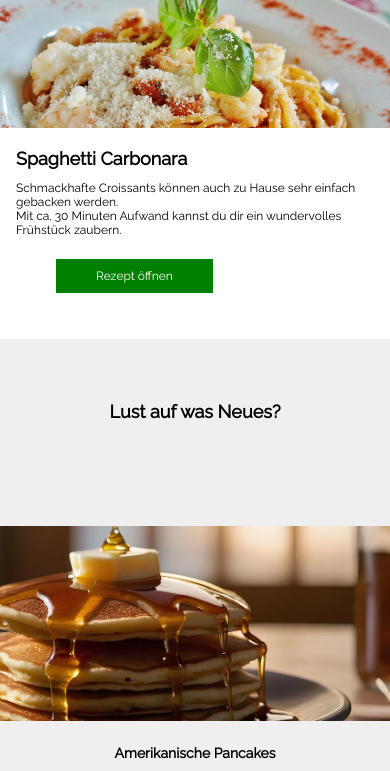
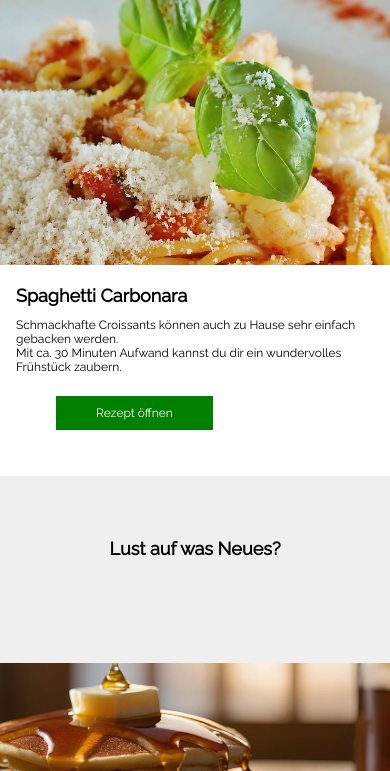
Before and after one commit to vladiK178/kochwelt, a plain HTML site: page index.html in a window 390 px wide. Shown: the part 73-844 px from the top of the page. Drawn offline with Linux system fonts and the light colour scheme.

Commit message:
Update style.css

```diff
--- a/style.css
+++ b/style.css
@@ -112,6 +112,7 @@ body {
 .hero_img {
   object-fit: cover;
   width: 500px;
+  height: 350px;
   border-radius: 15px;
 }
 
@@ -393,6 +394,7 @@ button {
   }
   .hero_img {
     width: 450px;
+    height: 315px;
   }
   .impressum {
     padding: 0 70px;
@@ -422,6 +424,7 @@ button {
 @media (max-width: 990px) {
   .hero_img {
     width: 350px;
+    height: 245px;
   }
 
   h1 {
@@ -449,6 +452,8 @@ button {
 
   .hero_img {
     width: 100%;
+    height: auto;
+    aspect-ratio: 16 / 11;
   }
 
   .croissants {
```
